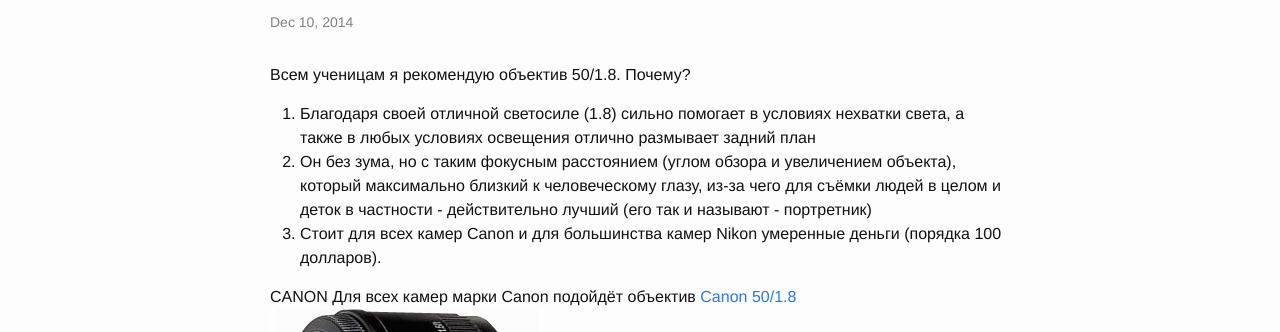
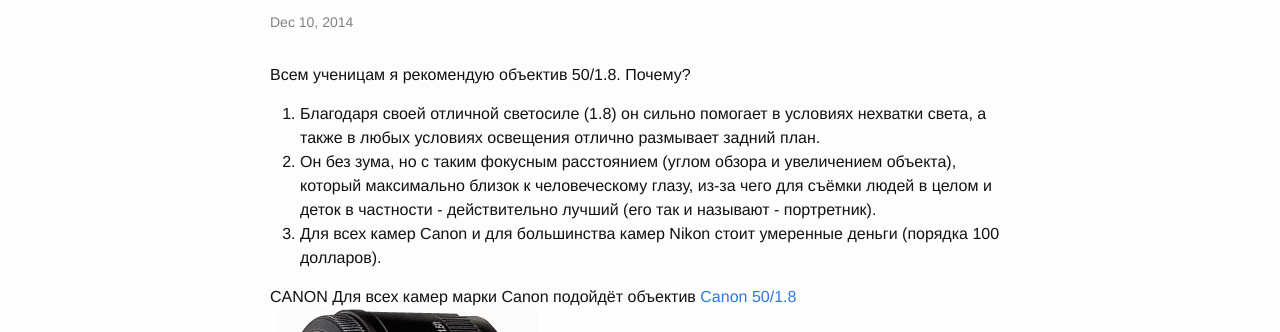
Before and after one commit to minaeva/minaeva.github.io, a Jekyll site: the page built from _posts/2014-12-10-lense50-1.8.md, in a window 1280 px wide. Shown: the part 137-469 px from the top of the page. Built offline with Jekyll 4.4.1, drawn with Linux system fonts in a browser that asks for light colours.

Commit message:
Updated 2014-12-10-lense50-1.8.md

```diff
--- a/_posts/2014-12-10-lense50-1.8.md
+++ b/_posts/2014-12-10-lense50-1.8.md
@@ -5,9 +5,9 @@ categories: lesson01
 ---
 
 Всем ученицам я рекомендую объектив 50/1.8. Почему?
-1. Благодаря своей отличной светосиле (1.8) сильно помогает в условиях нехватки света, а также в любых условиях освещения отлично размывает задний план
-2. Он без зума, но с таким фокусным расстоянием (углом обзора и увеличением объекта), который максимально близкий к человеческому глазу, из-за чего для съёмки людей в целом и деток в частности - действительно лучший (его так и называют - портретник)
-3. Стоит для всех камер Canon и для большинства камер Nikon умеренные деньги (порядка 100 долларов).
+1. Благодаря своей отличной светосиле (1.8) он сильно помогает в условиях нехватки света, а также в любых условиях освещения отлично размывает задний план.
+2. Он без зума, но с таким фокусным расстоянием (углом обзора и увеличением объекта), который максимально близок к человеческому глазу, из-за чего для съёмки людей в целом и деток в частности - действительно лучший (его так и называют - портретник).
+3. Для всех камер Canon и для большинства камер Nikon стоит умеренные деньги (порядка 100 долларов).
 
 CANON
 Для всех камер марки Canon подойдёт объектив [Canon 50/1.8](http://hotline.ua/foto-obektivy/canon_ef_50mm_f18_ii/)
```
